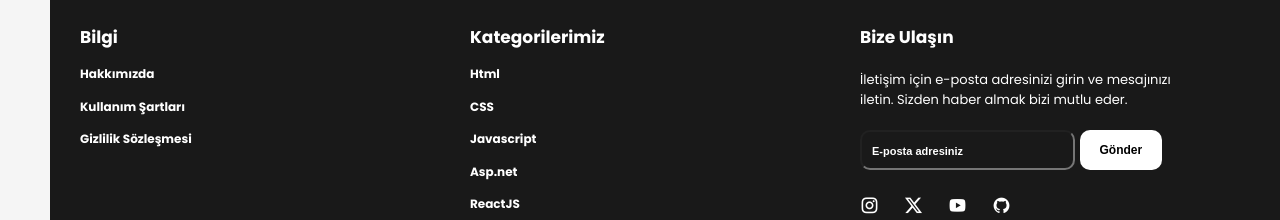
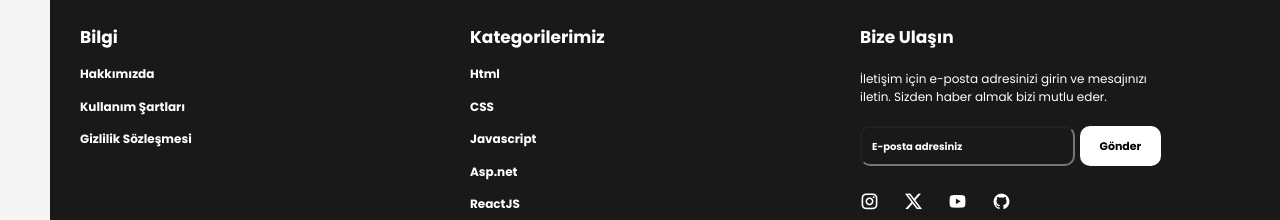
Before and after one commit to bartuyavas01/kisisel-web-sitesi, a plain HTML site: page kişisel web sitesi/Proje Alanı/proje.html in a window 1280 px wide. Shown: the part 1738-1958 px from the top of the page. Drawn offline with nearby package versions, Linux system fonts and the light colour scheme.

Commit message:
style.css

```diff
--- a/kişisel web sitesi/Proje Alanı/style.css
+++ b/kişisel web sitesi/Proje Alanı/style.css
@@ -245,7 +245,7 @@ a {
     margin: 20px 0;
     color: var(--white);
     max-width: 315px;
-    font-size: 13px;
+    font-size: 12px;
 }
 
 .footer-col form {
@@ -266,7 +266,7 @@ a {
 
 .footer-col input::placeholder {
     color: var(--white);
-    font-size: 11px;
+    font-size: 10px;
     font-weight: bold;
 }
 
@@ -279,7 +279,7 @@ a {
     cursor: pointer;
     transition: 0.2s ease;
     font-weight: bold;
-    font-size: 12px;
+    font-size: 11px;
 }
 
 .footer-col .icons {
@@ -293,3 +293,9 @@ a {
     color: var(--white);
     font-size: 19px;
 }
+
+.footer-col input,
+.footer-col input::placeholder,
+.footer-col button {
+    font-family: 'Poppins', sans-serif;
+ }
```
